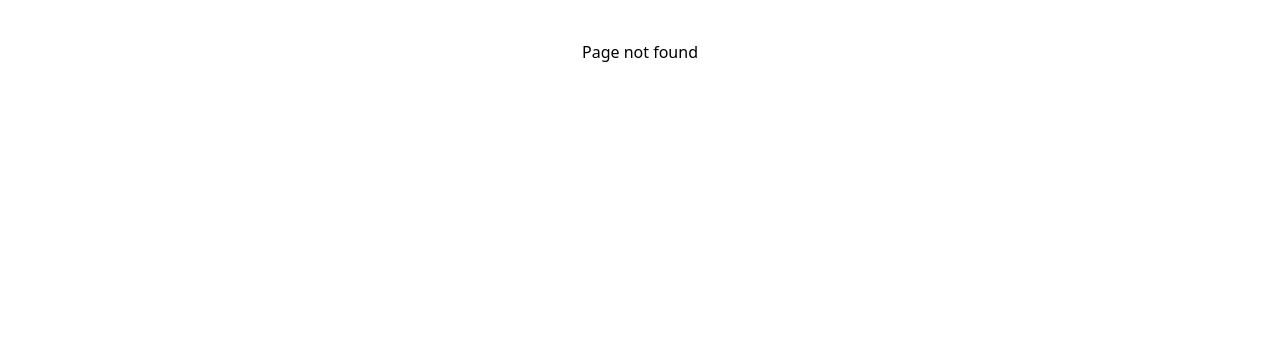
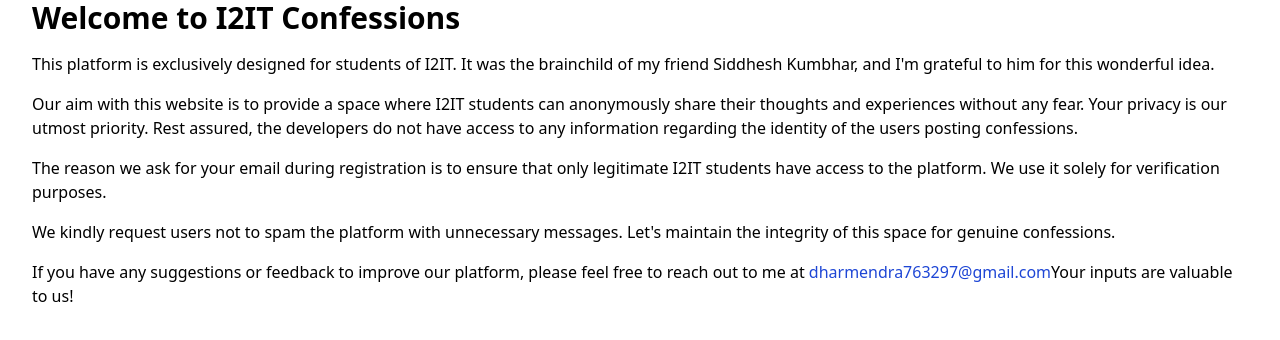
Before and after one commit to dkrpandit/i2it-confessions, a React (Create React App) app in the folder client/: page /about in a window 1280 px wide. Before the commit this address had no page. Shown: the top 340 px of the page. Built offline with nearby package versions, Linux system fonts and the light colour scheme.

Commit message:
adding about page

```diff
--- a/client/src/App.js
+++ b/client/src/App.js
@@ -7,6 +7,8 @@ import { BrowserRouter, Route, Routes, Navigate } from 'react-router-dom';
 import { Logout } from './page/Logout';
 import { Error } from './page/Error';
 import { useAuth } from './store/auth';
+
+import About from './page/About';
 
 function App() {
   const { isUserHaveToken } = useAuth();
@@ -26,6 +28,7 @@ function App() {
           element={isUserHaveToken ? <Confessions /> : <Navigate to="/" />}
         />
         <Route path="/logout" element={<Logout />} />
+        <Route path="/about" element={<About />} />
         <Route path="*" element={<Error />} />
       </Routes>
     </BrowserRouter>
--- a/client/src/components/Navbar.js
+++ b/client/src/components/Navbar.js
@@ -74,11 +74,9 @@ export default function Navbar() {
                     <Menu.Button className="relative flex rounded-full bg-gray-800 text-sm focus:outline-none focus:ring-2 focus:ring-white focus:ring-offset-2 focus:ring-offset-gray-800">
                       <span className="absolute -inset-1.5" />
                       <span className="sr-only">Open user menu</span>
-                      <img
-                        className="h-8 w-8 rounded-full"
-                        src="https://images.unsplash.com/photo-1472099645785-5658abf4ff4e?ixlib=rb-1.2.1&ixid=eyJhcHBfaWQiOjEyMDd9&auto=format&fit=facearea&facepad=2&w=256&h=256&q=80"
-                        alt=""
-                      />
+                      <div class="relative inline-flex items-center justify-center w-10 h-10 overflow-hidden bg-gray-100 rounded-full dark:bg-gray-600">
+                        <span class="font-medium text-gray-600 dark:text-gray-300">DP</span>
+                      </div>
                     </Menu.Button>
                   </div>
                   <Transition
@@ -101,7 +99,7 @@ export default function Navbar() {
                               Sign out
                             </NavLink>
                             <NavLink
-                            href="#"
+                              to="/about"
                               className={classNames(active ? 'bg-gray-100' : '', 'block px-4 py-2 text-sm text-gray-700')}
                             >
                               About
--- /dev/null
+++ b/client/src/page/About.jsx
@@ -0,0 +1,33 @@
+import React from 'react';
+
+const About = () => {
+    return (
+        <div className="mx-auto max-w-7xl px-2 sm:px-6 lg:px-8">
+            <h1 className="text-3xl font-bold mb-4">Welcome to I2IT Confessions</h1>
+            <p className="mb-4">
+                This platform is exclusively designed for students of I2IT.
+                It was the brainchild of my friend Siddhesh Kumbhar, and I'm grateful to him for this wonderful idea.
+            </p>
+            <p className="mb-4">
+                Our aim with this website is to provide a space where I2IT students can anonymously share their thoughts
+                and experiences without any fear. Your privacy is our utmost priority. Rest assured, the developers do not
+                have access to any information regarding the identity of the users posting confessions.
+            </p>
+            <p className="mb-4">
+                The reason we ask for your email during registration is to ensure that only legitimate I2IT students
+                have access to the platform. We use it solely for verification purposes.
+            </p>
+            <p className="mb-4">
+                We kindly request users not to spam the platform with unnecessary messages. Let's maintain the integrity
+                of this space for genuine confessions.
+            </p>
+            <p className="mb-4">
+                If you have any suggestions or feedback to improve our platform, please feel free to reach out to me
+                at  <a href="mailto:dharmendra763297@gmail.com" style={{ color: "#1e46d5" }}>dharmendra763297@gmail.com</a>
+                Your inputs are valuable to us!
+            </p>
+        </div>
+    );
+}
+
+export default About;
--- a/client/src/page/signupPage.js
+++ b/client/src/page/signupPage.js
@@ -155,7 +155,7 @@ export default function Signup() {
                 }}
                 onClick={handleVerifyEmailButton}
               >
-                Verify Email
+                {isOtpVerify ? 'Email Verified' : 'Verify Email'}
               </button>
 
             </div>
```
Lines whose indentation alone changed are shown as unchanged.
